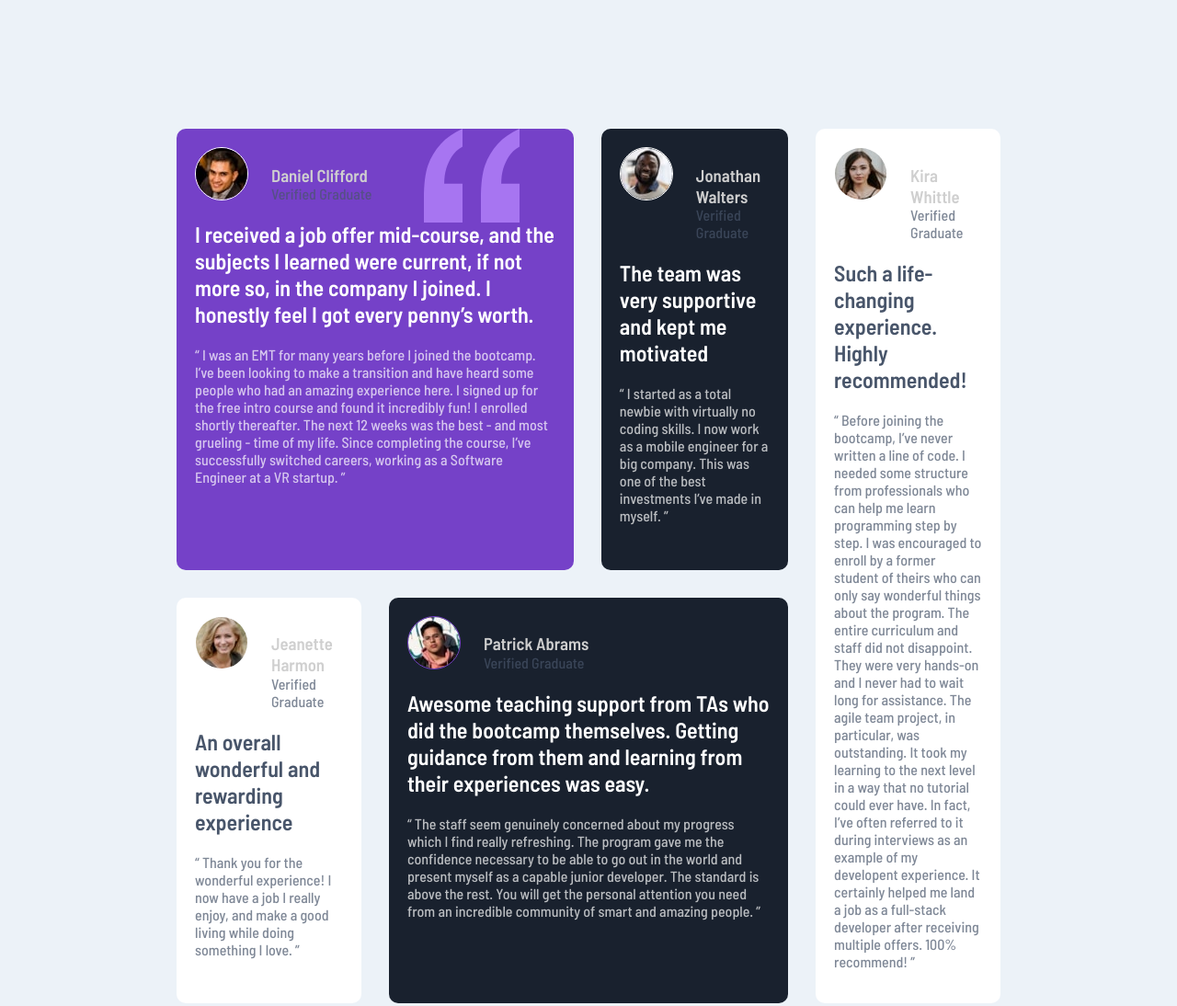
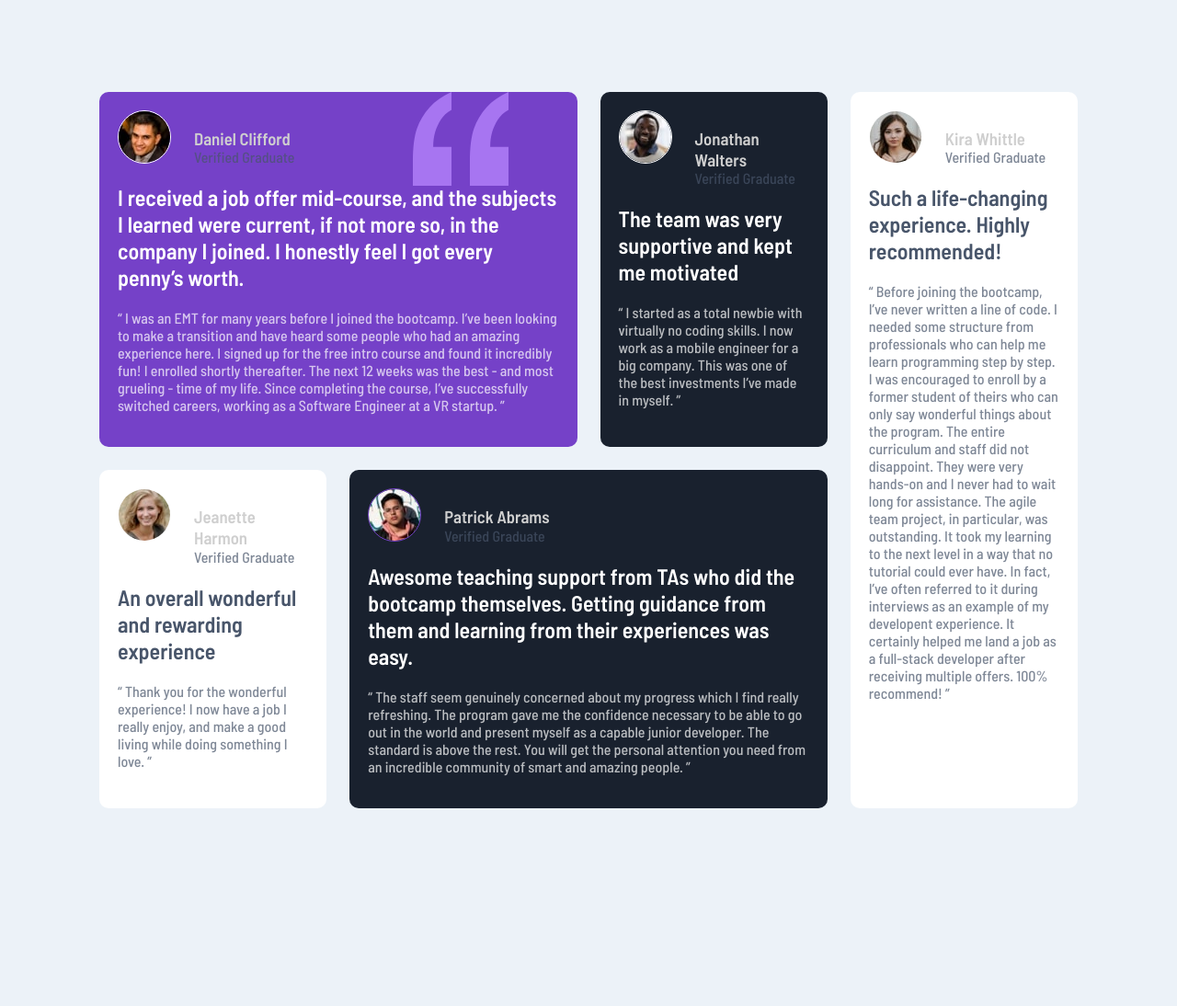
Before and after one commit to ElvisB1987/Grid, a plain HTML site: page index.html in a window 1280 px wide. Shown: the whole page at 92% size. After the commit the page ends 979 px from the top, so only its background shows below. Drawn offline with Linux system fonts and the light colour scheme.

Commit message:
Finaly 1.1

```diff
--- a/style.css
+++ b/style.css
@@ -18,11 +18,10 @@ body {
 /* -------------CONTAINER----------------- */
 
 .grid {
-  width: 70vw;
   display: grid;
-  gap: 30px;
+  gap: 25px;
   grid-template-columns: repeat(2, 1fr);
-  margin: 140px auto;
+  margin: 100px;
   overflow: hidden;
 }
 
```
